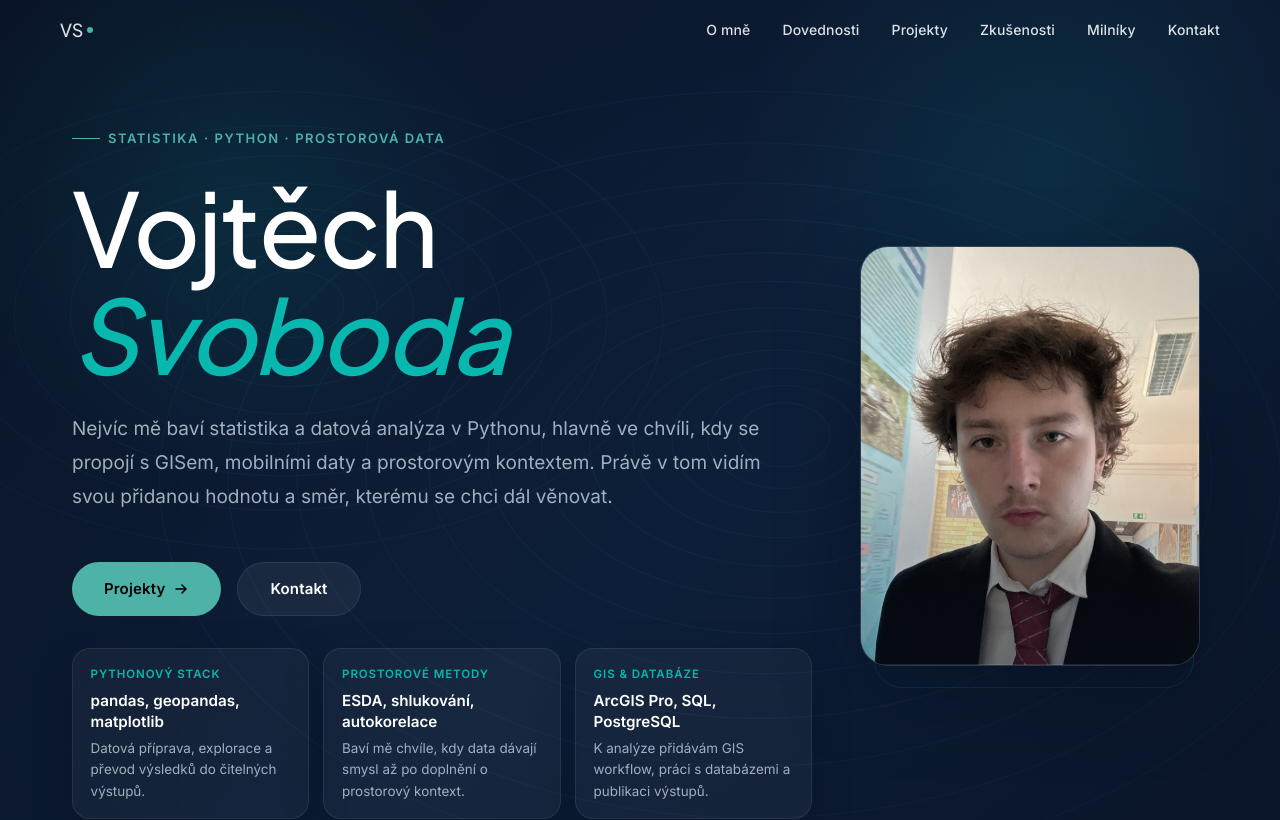
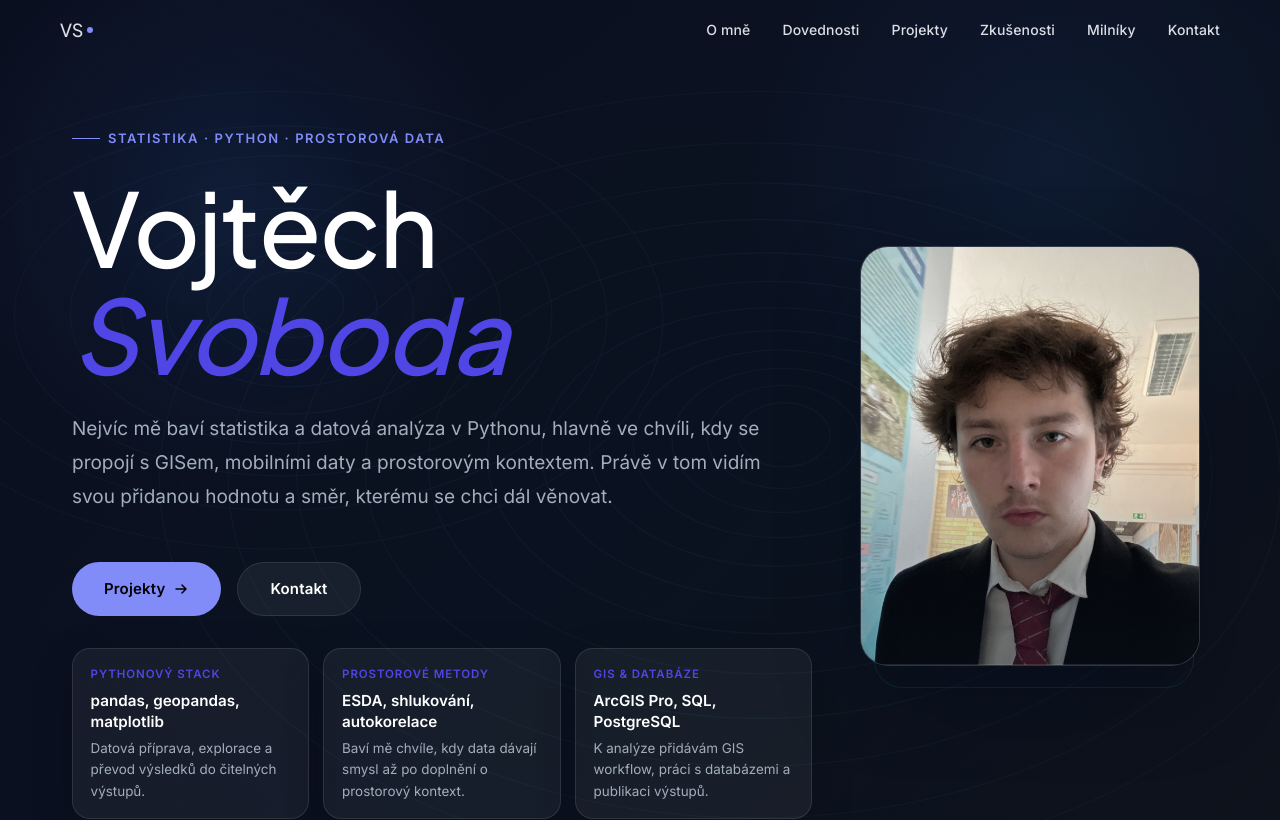
Before and after one commit to MetrPikeska/vojtech-svoboda-web, a Next.js app: page / in a window 1280 px wide. Shown: the top 820 px of the page. Built offline with nearby package versions, Linux system fonts and the light colour scheme.

Commit message:
feat: update color variables and styling across components for improved visual consistency

```diff
--- a/app/globals.css
+++ b/app/globals.css
@@ -1,48 +1,48 @@
 @import "tailwindcss";
 
 @theme {
-  --color-bg: #0a1428; /* Tmavě modrá - base */
-  --color-surface: #111c2d; /* Tmavě modrá - karty */
-  --color-border: #1a2844; /* Tmavě modrá - hrany */
-  --color-text: #f5f7fa; /* Lehce bílá */
-  --color-muted: #8a99b0; /* Středně šedá */
-  --color-accent: #08b8af; /* Lehce tyrkysová */
-  --color-accent-strong: #067a74;
-  --color-accent-soft: rgba(8, 184, 175, 0.12);
-  --color-accent-border: rgba(8, 184, 175, 0.25);
-  --color-chip: #0d1820;
-  --color-chip-border: #1a2844;
-  --color-warm: #f5f7fa; /* Lehce bílá */
-  --color-highlight: #4db3a8; /* Lehce tyrkysová varianta */
-  --color-highlight-soft: rgba(77, 179, 168, 0.12);
-  --color-hero: #0a1428;
+  --color-bg: #0f1319; /* Tmavá ale viditelná */
+  --color-surface: #141a24; /* Lehce světlejší */
+  --color-border: #1f2a3d; /* Indigé hranice */
+  --color-text: #e8ecf1; /* Velmi světlá */
+  --color-muted: #7a8494; /* Zatémnutá šedá */
+  --color-accent: #4f46e5; /* Indigé - subtilniejč */
+  --color-accent-strong: #4338ca;
+  --color-accent-soft: rgba(79, 70, 229, 0.12);
+  --color-accent-border: rgba(79, 70, 229, 0.28);
+  --color-chip: #0f1418;
+  --color-chip-border: #1f2838;
+  --color-warm: #e8ecf1; /* Světlá */
+  --color-highlight: #818cf8; /* Světlejší indigé */
+  --color-highlight-soft: rgba(129, 140, 248, 0.12);
+  --color-hero: #0a0f1f;
   --color-hero-text: #ffffff;
-  --color-hero-muted: #a0afbf;
-  --color-hero-panel: rgba(255, 255, 255, 0.04);
-  --color-hero-border: rgba(255, 255, 255, 0.08);
+  --color-hero-muted: #a3aebd;
+  --color-hero-panel: rgba(255, 255, 255, 0.05);
+  --color-hero-border: rgba(255, 255, 255, 0.1);
 }
 
 :root {
   color-scheme: dark;
-  --color-bg: #0a1428;
-  --color-surface: #111c2d;
-  --color-border: #1a2844;
-  --color-text: #f5f7fa;
-  --color-muted: #8a99b0;
-  --color-accent: #08b8af;
-  --color-accent-strong: #067a74;
-  --color-accent-soft: rgba(8, 184, 175, 0.12);
-  --color-accent-border: rgba(8, 184, 175, 0.25);
-  --color-chip: #0d1820;
-  --color-chip-border: #1a2844;
-  --color-warm: #f5f7fa;
-  --color-highlight: #4db3a8;
-  --color-highlight-soft: rgba(77, 179, 168, 0.12);
-  --color-hero: #0a1428;
+  --color-bg: #0f1319;
+  --color-surface: #141a24;
+  --color-border: #1f2a3d;
+  --color-text: #e8ecf1;
+  --color-muted: #7a8494;
+  --color-accent: #4f46e5;
+  --color-accent-strong: #4338ca;
+  --color-accent-soft: rgba(79, 70, 229, 0.12);
+  --color-accent-border: rgba(79, 70, 229, 0.28);
+  --color-chip: #0f1418;
+  --color-chip-border: #1f2838;
+  --color-warm: #e8ecf1;
+  --color-highlight: #818cf8;
+  --color-highlight-soft: rgba(129, 140, 248, 0.12);
+  --color-hero: #0a0f1f;
   --color-hero-text: #ffffff;
-  --color-hero-muted: #a0afbf;
-  --color-hero-panel: rgba(255, 255, 255, 0.04);
-  --color-hero-border: rgba(255, 255, 255, 0.08);
+  --color-hero-muted: #a3aebd;
+  --color-hero-panel: rgba(255, 255, 255, 0.05);
+  --color-hero-border: rgba(255, 255, 255, 0.1);
 }
 
 *, *::before, *::after {
@@ -56,13 +56,70 @@ html {
 
 body {
   background:
-    radial-gradient(circle at top left, rgba(8, 184, 175, 0.08), transparent 35%),
-    radial-gradient(circle at bottom right, rgba(10, 20, 40, 0.5), transparent 50%),
+    radial-gradient(circle 1200px at 20% 10%, rgba(129, 140, 248, 0.25), transparent 50%),
+    radial-gradient(circle 700px at 80% 90%, rgba(79, 70, 229, 0.15), transparent 50%),
+    radial-gradient(circle 900px at 50% 50%, rgba(129, 140, 248, 0.08), transparent 70%),
     var(--color-bg);
+  background-attachment: fixed;
+  position: relative;
   color: var(--color-text);
   -webkit-font-smoothing: antialiased;
   -moz-osx-font-smoothing: grayscale;
   line-height: 1.6;
+  overflow-x: hidden;
+}
+
+body::before {
+  content: "";
+  position: fixed;
+  top: -50%;
+  left: -50%;
+  width: 200%;
+  height: 200%;
+  background:
+    radial-gradient(circle 500px at 10% 20%, rgba(129, 140, 248, 0.15), transparent 30%),
+    radial-gradient(circle 400px at 90% 80%, rgba(79, 70, 229, 0.12), transparent 38%);
+  animation: float-bg 20s ease-in-out infinite;
+  pointer-events: none;
+  z-index: 1;
+}
+
+body::after {
+  content: "";
+  position: fixed;
+  top: 0;
+  left: 0;
+  right: 0;
+  bottom: 0;
+  background:
+    radial-gradient(circle at 20% 30%, rgba(129, 140, 248, 0.1), transparent 20%),
+    radial-gradient(circle at 80% 70%, rgba(79, 70, 229, 0.08), transparent 25%);
+  animation: glow-pulse 6s ease-in-out infinite;
+  pointer-events: none;
+  z-index: 1;
+}
+
+@keyframes float-bg {
+  0%, 100% { transform: translate(0, 0); }
+  25% { transform: translate(30px, -40px); }
+  50% { transform: translate(-20px, 30px); }
+  75% { transform: translate(40px, 20px); }
+}
+
+@keyframes glow-pulse {
+  0%, 100% { opacity: 0.1; }
+  50% { opacity: 0.25; }
+}
+
+@keyframes float-element {
+  0%, 100% { transform: translateY(0px) rotate(0deg); }
+  33% { transform: translateY(-30px) rotate(120deg); }
+  66% { transform: translateY(20px) rotate(240deg); }
+}
+
+@keyframes drift {
+  0%, 100% { transform: translateX(0px); }
+  50% { transform: translateX(50px); }
 }
 
 /* Modern Link stylings */
--- a/components/About.tsx
+++ b/components/About.tsx
@@ -182,7 +182,7 @@ export default function About() {
             Tenhle analytický směr jsem rozvíjel i v bakalářské práci a dalších
             akademických projektech. Dlouhodobě se chci věnovat oblastem, kde se
             potkává{" "}
-            <strong style={{ color: "var(--color-accent-strong)", fontWeight: 700 }}>
+            <strong style={{ color: "var(--color-highlight)", fontWeight: 700 }}>
               datová analýza s prostorovými daty
             </strong>{" "}
             — od demografie a mobility po aplikovanou prostorovou statistiku. Právě
--- a/components/Awards.tsx
+++ b/components/Awards.tsx
@@ -236,9 +236,9 @@ export default function Awards() {
                           style={{
                             marginLeft: "0.5rem",
                             fontSize: "0.6875rem",
-                            backgroundColor: "var(--color-accent-soft)",
-                            color: "var(--color-accent-strong)",
-                            border: "1px solid var(--color-accent-border)",
+                            backgroundColor: "var(--color-chip)",
+                            color: "var(--color-highlight)",
+                            border: "1px solid var(--color-accent)",
                             borderRadius: 100,
                             padding: "0.1rem 0.5rem",
                             fontWeight: 600,
--- a/components/Contact.tsx
+++ b/components/Contact.tsx
@@ -50,7 +50,7 @@ export default function Contact() {
       style={{
         padding: isMobile ? "4rem 1.25rem" : "7rem 2rem",
         background:
-          "linear-gradient(135deg, var(--color-hero) 0%, #0d1f38 60%, #0a1428 100%)",
+          "linear-gradient(135deg, var(--color-hero) 0%, #0a1220 60%, #0f1319 100%)",
         position: "relative",
         overflow: "hidden",
       }}
--- a/components/Experience.tsx
+++ b/components/Experience.tsx
@@ -211,9 +211,9 @@ export default function Experience() {
                       style={{
                         fontSize: "0.75rem",
                         fontWeight: 600,
-                        color: "var(--color-accent-strong)",
+                        color: "var(--color-highlight)",
                         background: "var(--color-chip)",
-                        border: "1px solid var(--color-chip-border)",
+                        border: "1px solid var(--color-accent)",
                         borderRadius: 999,
                         padding: "0.28rem 0.7rem",
                       }}
--- a/components/Header.tsx
+++ b/components/Header.tsx
@@ -48,11 +48,11 @@ export default function Header() {
         right: 0,
         zIndex: 50,
         transition: "background 0.3s, box-shadow 0.3s, border-color 0.3s",
-        background: solidBg ? "rgba(244,247,251,0.92)" : "transparent",
+        background: solidBg ? "rgba(15, 19, 25, 0.97)" : "transparent",
         backdropFilter: solidBg ? "blur(12px)" : "none",
         WebkitBackdropFilter: solidBg ? "blur(12px)" : "none",
         borderBottom: scrolled ? "1px solid var(--color-border)" : "1px solid transparent",
-        boxShadow: scrolled ? "0 10px 30px rgba(10, 20, 40, 0.1)" : "none",
+        boxShadow: scrolled ? "0 10px 30px rgba(15, 19, 25, 0.2)" : "none",
       }}
     >
       <div
--- a/components/Hero.tsx
+++ b/components/Hero.tsx
@@ -42,7 +42,7 @@ export default function Hero() {
         display: "flex",
         alignItems: "center",
         background:
-          "linear-gradient(135deg, var(--color-hero) 0%, #0d1f38 55%, #0a1428 100%)",
+          "linear-gradient(135deg, var(--color-hero) 0%, #0a1220 55%, #0f1319 100%)",
         overflow: "hidden",
       }}
     >
@@ -54,7 +54,7 @@ export default function Hero() {
           position: "absolute",
           inset: 0,
           background:
-            "radial-gradient(circle at 18% 22%, rgba(8, 184, 175, 0.12), transparent 22%), radial-gradient(circle at 82% 18%, rgba(8, 184, 175, 0.1), transparent 24%), radial-gradient(ellipse 80% 80% at 50% 50%, transparent 40%, rgba(10, 20, 40, 0.6) 100%)",
+            "radial-gradient(circle at 18% 22%, rgba(59, 130, 246, 0.1), transparent 22%), radial-gradient(circle at 82% 18%, rgba(59, 130, 246, 0.08), transparent 24%), radial-gradient(ellipse 80% 80% at 50% 50%, transparent 40%, rgba(10, 15, 31, 0.5) 100%)",
           pointerEvents: "none",
         }}
       />
--- a/components/Skills.tsx
+++ b/components/Skills.tsx
@@ -185,9 +185,9 @@ export default function Skills() {
                       style={{
                         fontSize: "0.8125rem",
                         fontWeight: 600,
-                        color: "var(--color-accent-strong)",
+                        color: "var(--color-highlight)",
                         backgroundColor: "var(--color-chip)",
-                        border: "1px solid var(--color-chip-border)",
+                        border: "1px solid var(--color-accent)",
                         borderRadius: 100,
                         padding: "0.3rem 0.75rem",
                         lineHeight: 1.4,
```
Also changed, not shown: components/Projects.tsx (+12 -12 lines).
